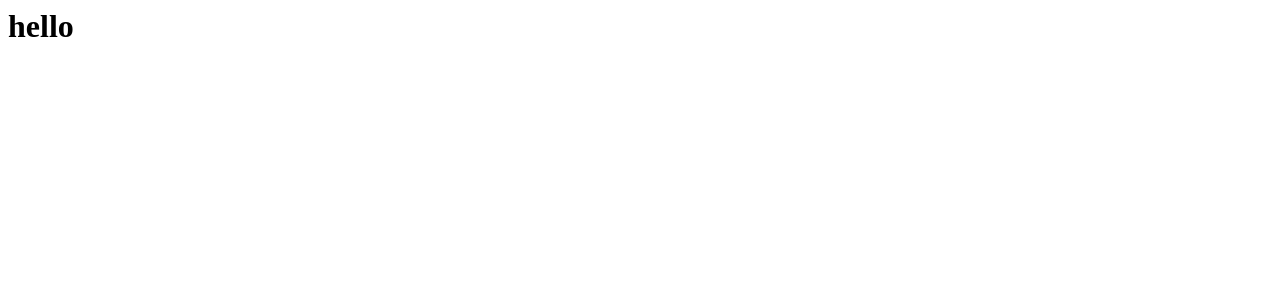
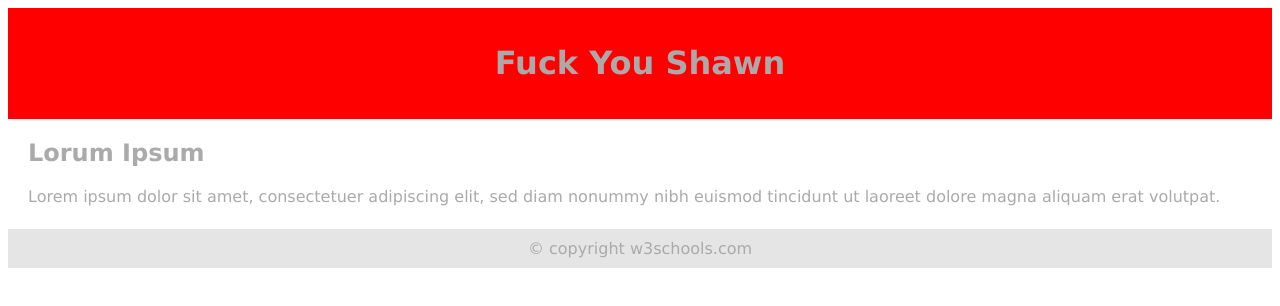
Before and after one commit to 4kitkagato4/group2web, a plain HTML site: page index.html in a window 1280 px wide. Drawn offline with Linux system fonts and the light colour scheme.

Commit message:
Update index.html

```diff
--- a/index.html
+++ b/index.html
@@ -1 +1,45 @@
-<h1>hello</h1>
+<!DOCTYPE html>
+<html>
+<head>
+<meta name="viewport" content="width=device-width, initial-scale=1.0">
+<style>
+* {
+  box-sizing: border-box;
+}
+
+.main {
+  float:left;
+  width:100%;
+  padding:0 20px;
+}
+
+
+@media only screen and (max-width:620px) {
+  /* For mobile phones: */
+   .main,  {
+    width:100%;
+  }
+}
+</style>
+</head>
+<body style="font-family:Verdana;color:#aaaaaa;">
+
+<div style="background-color:#ff0000;padding:15px;text-align:center;">
+  <h1>Fuck You Shawn</h1>
+</div>
+
+<div style="overflow:auto">
+
+
+  <div class="main">
+    <h2>Lorum Ipsum</h2>
+    <p>Lorem ipsum dolor sit amet, consectetuer adipiscing elit, sed diam nonummy nibh euismod tincidunt ut laoreet dolore magna aliquam erat volutpat.</p>
+  </div>
+
+
+</div>
+
+<div style="background-color:#e5e5e5;text-align:center;padding:10px;margin-top:7px;">© copyright w3schools.com</div>
+
+</body>
+</html>
```
